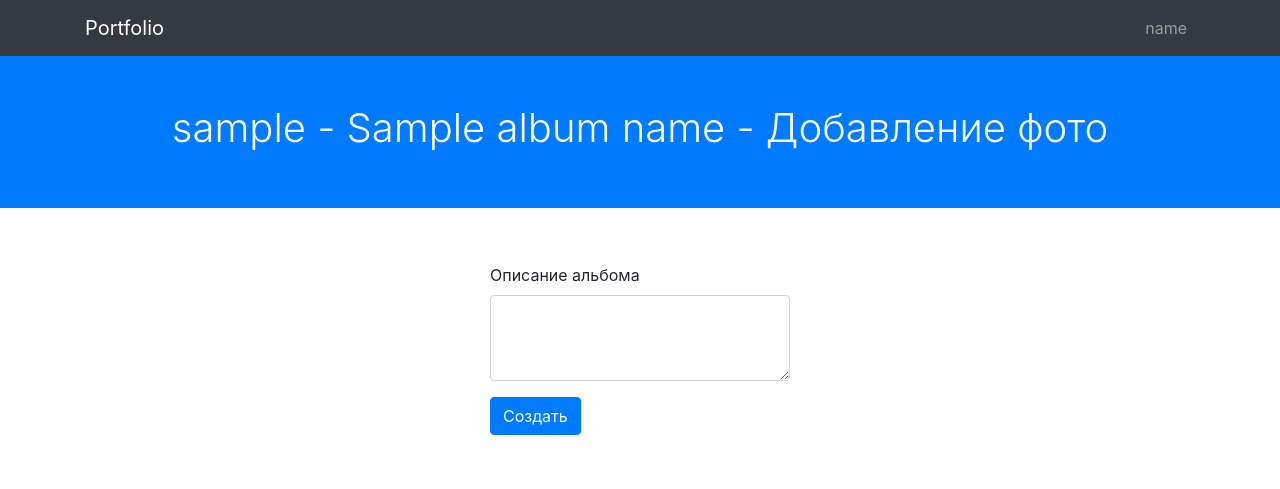
After one commit to iCatOK/portfolio_app_ugntu, a Flask app: template templates/change_description.html in a window 1280 px wide. The commit adds this page. Shown: the top 489 px of the page. Run offline with Flask 2, Linux system fonts and the light colour scheme; the template is opened without the code that fills it: most values are stand-ins (such as "Sample title", 1, 10 or a date in 2020); parts of the project's set-up code (start-up, migrations or seed data) failed here and were passed over; some libraries are stand-ins or nearby versions.

Commit message:
можно добавлять фото в альбомы

```diff
--- a/flask_postgres_check_final.py
+++ b/flask_postgres_check_final.py
@@ -46,11 +46,16 @@ album_list_toolbar = {
 
 # меню авторизированного пользователя - редактирование альбома
 album_toolbar = {
-    'Добавить фото': 'index',
-    'Редактировать описание': 'index',
+    'Добавить фото': {
+        'url': 'add_photo_to_album',
+        'album_id': 1,
+    },
+    'Редактировать описание': {
+        'url': '',
+        'album_id': 1
+    },
     'Приватность':'index',
     'Удалить альбом': 'index',
-    'Сменить обложку альбома': 'index'
 }
 
 # меню авторизированного пользователя - редактирование фото
@@ -72,6 +77,40 @@ def quit():
     menu = menu_in
     flash('Выход совершен')
     return redirect(url_for('index'))
+
+# редактирование описания
+
+# добавление фото в альбом пользователя
+@app.route('/myalbums/<int:album_id>/add_photo_to_album', methods=['GET', 'POST'])
+def add_photo_to_album(album_id):
+    if request.method == 'POST':
+        if len(request.form['photo_url']) > 0:
+            photo_args = {
+                'photo_url': request.form['photo_url'],
+                'description':request.form['description'] if len(request.form['description']) > 0 else None,
+                'album_id': album_id,
+            }
+
+            photo = Photos(**photo_args)
+            print(photo.photo_url)
+
+            db.session.add(photo)
+            print('добавил')
+            db.session.commit()
+            print('закомитил')
+            flash(f'Поздравляем, фото добвалено!', 'success')
+            return redirect(url_for('photos_of_current_user_album', album_id=album_id))
+        else:
+            flash('Неправильно введены данные: введите ссылку на фото', 'error')
+    else:
+        if(current_user is not None):
+            print(current_user)
+            return render_template('add_photo.html', nickname=current_user.nickname,
+                menu=menu, album_id = album_id, album_name = album_toolbar['Добавить фото']['album_name'],
+                is_not_toolbar = True)
+        else:
+            flash('Анонимный пользователь', 'error')
+            return redirect(url_for('index'))
 
 # альбомы пользователя
 @app.route('/myalbums', methods=['GET'])
@@ -95,7 +134,7 @@ def add_album():
         if len(request.form['album_name']) > 5:
             album_args = {
                 'album_name': request.form['album_name'],
-                'description':request.form['description'],
+                'description':request.form['description'] if len(request.form['description']) > 0 else None,
                 'user_id': current_user.user_id,
                 'privacy': True if request.form.get('privacy') == 'on' else False,
             }
@@ -109,17 +148,6 @@ def add_album():
             print('закомитил')
             flash(f'Поздравляем, альбом "{album.album_name}" создан!', 'success')
             return redirect(url_for('my_albums'))
-
-            # try:
-            #     db.session.add(album)
-            #     print('добавил')
-            #     db.session.commit()
-            #     print('закомитил')
-            #     flash(f'Поздравляем, альбом "{album.album_name}" создан!', 'success')
-            #     return redirect(url_for('my_albums'))
-            # except:
-            #     flash('Не удалось создать альбом', 'error')
-            #     return redirect(url_for('index'))
         else:
             flash('Неправильно введены данные: название альбома должно содержать не менее 6 символов', 'error')
     else:
@@ -210,12 +238,24 @@ def get_user_albums(nickname):
 # пользовательские фото - аналогично при совпадении текущего никнейма
 @app.route('/<string:nickname>/albums/<int:album_id>', methods=['GET'])
 def get_album_photos(nickname, album_id):
+    if current_user is not None:
+        return redirect(url_for('photos_of_current_user_album', album_id=album_id))
     photos = db.session.query(Photos).filter_by(album_id=album_id)
     album_name = db.session.query(Albums).filter_by(album_id=album_id).first().album_name
     return render_template('photos_in_album.html', album_id=album_id, nickname=nickname, photos=photos,
-    menu=menu, album_name=album_name, album_toolbar=album_toolbar, is_not_toolbar = False)
+    menu=menu, album_name=album_name, is_not_toolbar = True)
 
-#
+@app.route('/myalbums/<int:album_id>', methods=['GET'])
+def photos_of_current_user_album(album_id):
+    if current_user is not None:
+        album_toolbar['Добавить фото']['album_id'] = album_id
+        photos = db.session.query(Photos).filter_by(album_id=album_id)
+        album_name = db.session.query(Albums).filter_by(album_id=album_id).first().album_name
+        album_toolbar['Добавить фото']['album_name'] = album_name
+        return render_template('photos_in_album.html', album_id=album_id, nickname=current_user.nickname, photos=photos,
+        menu=menu, album_name=album_name, album_toolbar=album_toolbar, is_not_toolbar = False)
+
+
 @app.route('/get_photos', methods=['GET'])
 def getFotos():
     allPhotos = db.session.query(Photos).all()
--- a/templates/add_album.html
+++ b/templates/add_album.html
@@ -18,7 +18,7 @@
             </div>
             <div class="form-group">
                 <label for="inputAlbumDesc">Описание альбома</label>
-                <input type="text" class="form-control" name="description" id="inputAlbumDesc">
+                <textarea class="form-control" id="inputAlbumDesc" name="description" rows="3"></textarea>
             </div>
             <div class="form-group">
                 <label for="inputPrivacy">Приватность</label>
--- /dev/null
+++ b/templates/change_description.html
@@ -0,0 +1,23 @@
+{% extends 'base.html' %}
+
+{% block title %}
+    {{nickname}} - {{album_name}} - Добавление фото
+{% endblock title %}
+
+{% block header %}
+    {{nickname}} - {{album_name}} - Добавление фото
+{% endblock header %}
+
+{% block body %}
+<div class='auth-form'>
+    <main class="form-signin">
+        <form action="/myalbums/{{album_id}}/change_album_description" method="POST" class="form-contact">
+            <div class="form-group">
+                <label for="inputAlbumDesc">Описание альбома</label>
+                <textarea class="form-control" id="inputAlbumDesc" name="description" rows="3"></textarea>
+            </div>
+            <button type="submit" class="btn btn-primary">Создать</button>
+          </form>
+      </main>
+</div>
+{% endblock body %}
--- a/templates/photos_in_album.html
+++ b/templates/photos_in_album.html
@@ -20,7 +20,11 @@
       <div class="collapse navbar-collapse" id="navbarResponsive">
           <ul class="navbar-nav ml-auto">
               {% for i in album_toolbar.keys() %}
-                  <li class="nav-item"><a class="nav-link" href="{{url_for(album_toolbar[i])}}">{{i}}</a></li>
+                  {% if 'album_id' in album_toolbar[i] %}
+                    <li class="nav-item"><a class="nav-link" href="{{url_for(album_toolbar[i]['url'], album_id=album_toolbar[i]['album_id'])}}">{{i}}</a></li>
+                  {% else %}
+                    <li class="nav-item"><a class="nav-link" href="{{url_for(album_toolbar[i])}}">{{i}}</a></li>
+                  {% endif %}
               {% endfor %}
           </ul>
       </div>
```
Also changed, not shown: templates/add_photo.html (+6 -10 lines).
